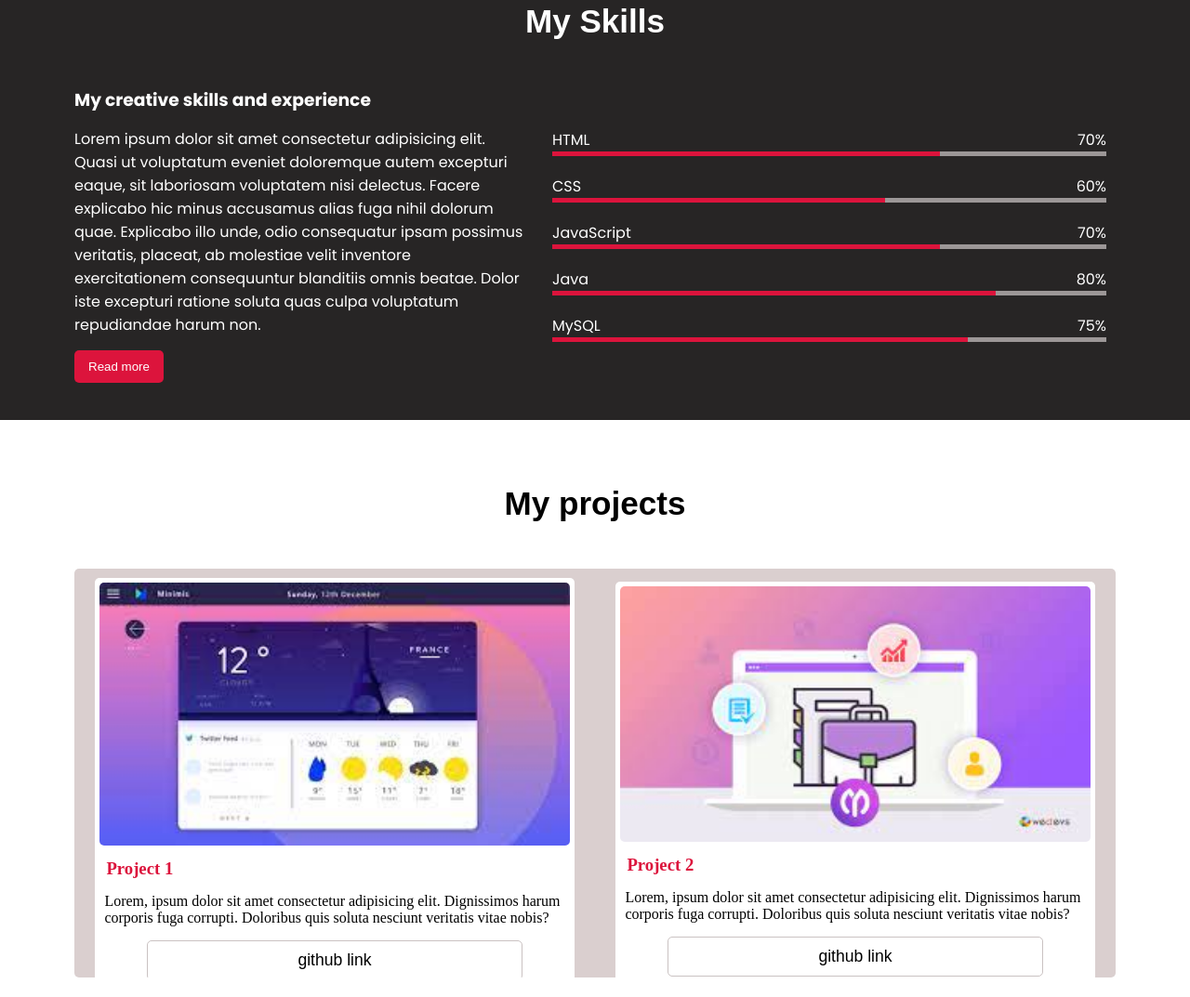
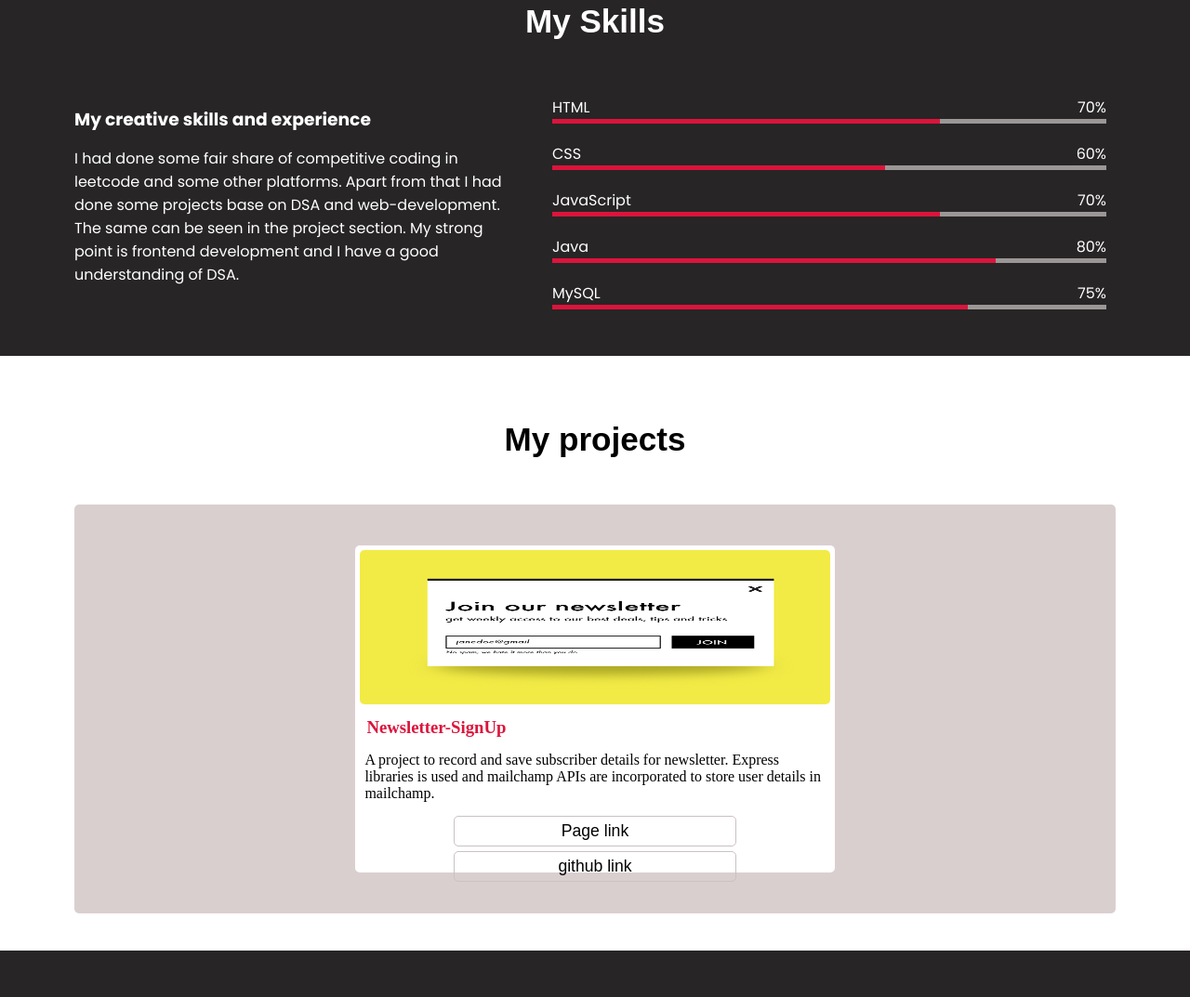
Before and after one commit to lyadzii/portfolio, a plain HTML site: page index.html in a window 1280 px wide. Shown: the part 1494-2567 px from the top of the page at 93% size. Drawn offline with Linux system fonts and the light colour scheme.

Commit message:
modified content

```diff
--- a/index.html
+++ b/index.html
@@ -26,11 +26,11 @@
     <div class="home" id="home" >
         <img src="img/bck.jpg" alt="">
         <div class = "max-width">
-                Hello, my name<br>
+                Hello, my name is<br>
                 <span class="name">Ng Lyazii Christopher</span><br>
                 I am a <span style="color:red; font-size:35px">Developer</span>. <br>
-                <button class="github-link">My github</button>
-                <button class="linkedin-link">My linkedIn</button>
+                <!-- <button class="github-link">My github</button>
+                <button class="linkedin-link">My linkedIn</button> -->
         </div>
     </div>
     <!-- about -->
@@ -46,15 +46,13 @@
                 <div class="column right">
                     <h3>I am Ng Lyazii Christopher and I am a developer.</h3>
                     <div>
-                        Lorem ipsum dolor sit amet consectetur adipisicing elit.
-                         Quasi ut voluptatum eveniet doloremque autem excepturi eaque,
-                          sit laboriosam voluptatem nisi delectus. Facere explicabo hic minus
-                           accusamus alias fuga nihil dolorum quae. Explicabo illo unde, odio
-                           consequatur ipsam possimus veritatis, placeat, ab molestiae velit
-                           inventore exercitationem consequuntur blanditiis omnis beatae. Dolor
-                           iste excepturi ratione soluta quas culpa voluptatum repudiandae harum non.
+                        I hail from Imphal, Manipur and I did my graduation from Indian Institute of Technololgy, Kanpur width
+                        CSE bachalor degree. It was in <b>VI</b>th grade that I first came across computer duevice and it spark curiosity in me of
+                        how computer works. I had some slack off here and there, but the curiosity is still alive. And I am ready to help and
+                        change the world for better with the punch on my keybroad!!
                     </div>
-                    <button>View CV</button>
+                    <a href="#home" target="_blank"><button>View CV</button></a>
+
                 </div>
             </div>
         </div>
@@ -69,15 +67,11 @@
                 <div class="column left">
                     <h3>My creative skills and experience</h3>
                     <div>
-                        Lorem ipsum dolor sit amet consectetur adipisicing elit.
-                         Quasi ut voluptatum eveniet doloremque autem excepturi eaque,
-                          sit laboriosam voluptatem nisi delectus. Facere explicabo hic minus
-                           accusamus alias fuga nihil dolorum quae. Explicabo illo unde, odio
-                           consequatur ipsam possimus veritatis, placeat, ab molestiae velit
-                           inventore exercitationem consequuntur blanditiis omnis beatae. Dolor
-                           iste excepturi ratione soluta quas culpa voluptatum repudiandae harum non.
+                        I had done some fair share of competitive coding in leetcode and some other platforms.
+                        Apart from that I had done some projects base on DSA and web-development. The same can be seen in the
+                        project section. My strong point is frontend development and I have a good understanding of DSA.
                     </div>
-                    <button>Read more</button>
+                    <!-- <button>Read more</button> -->
                 </div>
                 <div class="column right">
                     <div class="bars">
@@ -125,18 +119,18 @@
             <div class="title"><h3>My projects</h3></div>
             <div class="project-content project-scroll">
                 <div class="projects">
-                    <img src="img/project1.jpeg" alt="">
-                    <h3 class="project-title">Project 1</h3>
+                    <img src="img/newsletter.png" alt="">
+                    <h3 class="project-title">Newsletter-SignUp</h3>
                     <div class="project-description">
-                        Lorem, ipsum dolor sit amet consectetur adipisicing elit.
-                        Dignissimos harum corporis fuga corrupti. Doloribus quis
-                        soluta nesciunt veritatis vitae nobis?
+                        A project to record and save subscriber details for newsletter.
+                        Express libraries is used and mailchamp APIs are incorporated to store user details in mailchamp.
                     </div>
                     <div class="github-link">
-                        <button>github link</button>
+                        <a href="https://lyazii-newsletter.herokuapp.com/" target="_blank"><button>Page link</button></a>
+                        <a href="https://github.com/lyadzii/newsletter-lyazii" target="_blank"><button>github link</button></a>
                     </div>
                 </div>
-                <div class="projects">
+                <!-- <div class="projects">
                     <img src="img/project2.jpeg" alt="">
                     <h3 class="project-title">Project 2</h3>
                     <div class="project-description">
@@ -147,8 +141,8 @@
                     <div class="github-link">
                         <button>github link</button>
                     </div>
-                </div>
-                <div class="projects">
+                </div> -->
+                <!-- <div class="projects">
                     <img src="img/project3.jpeg" alt="">
                     <h3 class="project-title">Project 3</h3>
                     <div class="project-description">
@@ -159,8 +153,8 @@
                     <div class="github-link">
                         <button>github link</button>
                     </div>
-                </div>
-                <div class="projects">
+                </div> -->
+                <!-- <div class="projects">
                     <img src="img/project4.jpg" alt="">
                     <h3 class="project-title">Project 4</h3>
                     <div class="project-description">
@@ -171,7 +165,7 @@
                     <div class="github-link">
                         <button>github link</button>
                     </div>
-                </div>
+                </div> -->
             </div>
         </div>
     </section>
@@ -185,9 +179,8 @@
                 <div class="column left">
                     <h3>Get in touch</h3>
                     <div class="contact-message">
-                        Lorem, ipsum dolor sit amet consectetur adipisicing elit.
-                        Dignissimos harum corporis fuga corrupti. Doloribus quis
-                        soluta nesciunt veritatis vitae nobis?
+                        I did love to hear from you all. Please contact me for any matters with
+                        my details provided or you can mail to me directly using the emailing box.
                     </div>
                     <div class="icons">
                         <div class="row">
--- a/style.css
+++ b/style.css
@@ -222,6 +222,7 @@ html{
 }
 .project-content .projects{
     width:46%;
+    height:80%;
     border-radius: 5px;
     background-color: white;
     margin:10px 10px;
@@ -230,7 +231,7 @@ html{
 }
 .projects img{
     width:100%;
-    height: 40%;
+    height: 50%;
     border-radius: 5px;
 }
 .projects .project-description{
@@ -249,10 +250,11 @@ html{
     border:1px solid rgb(202, 194, 194);
     border-radius: 5px;
     background-color: inherit;
-    padding-top:10px;
-    padding-bottom: 10px;
-    width:80%;
+    padding-top:5px;
+    padding-bottom: 5px;
+    width:60%;
     font-size: 1.1em;
+    margin-bottom: 5px;
 }
 /* contact */
 .contact{
```
Also changed, not shown: img/banner.jpg (deleted), img/newsletter.png (added).
